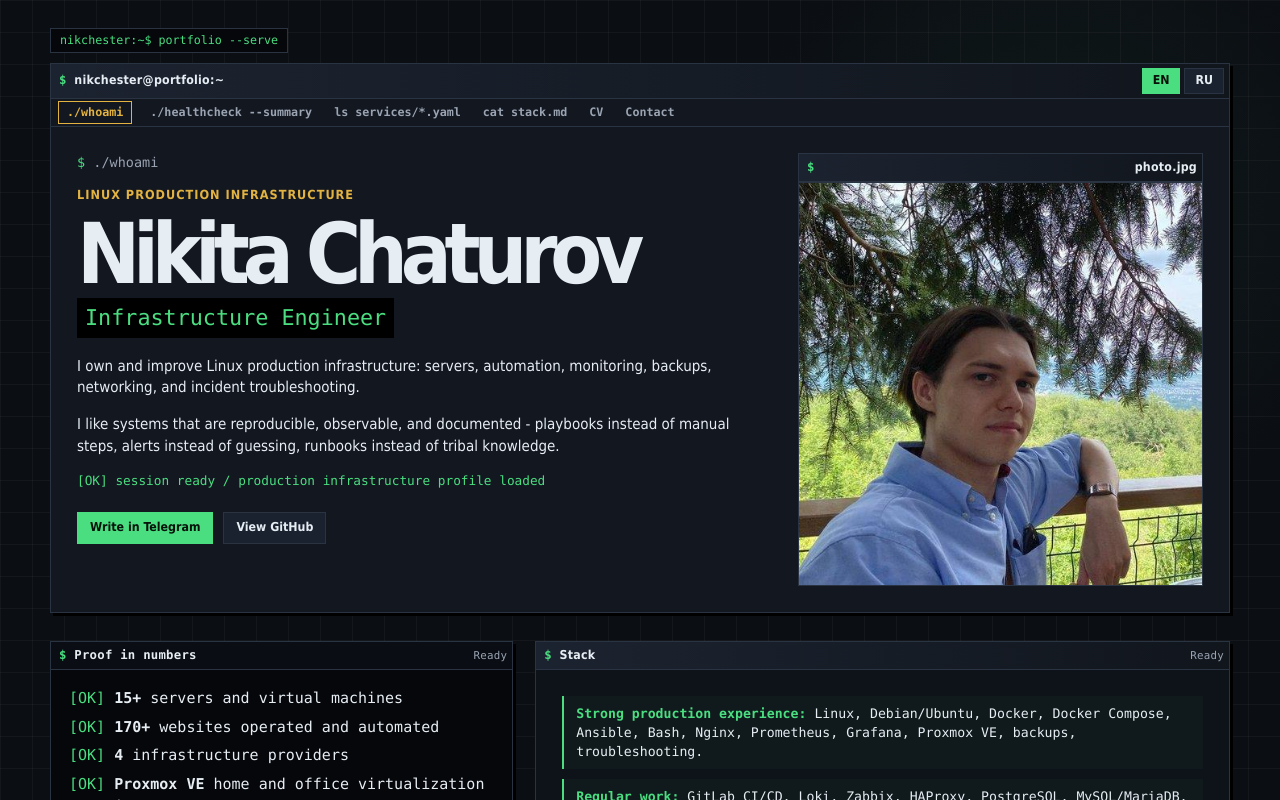
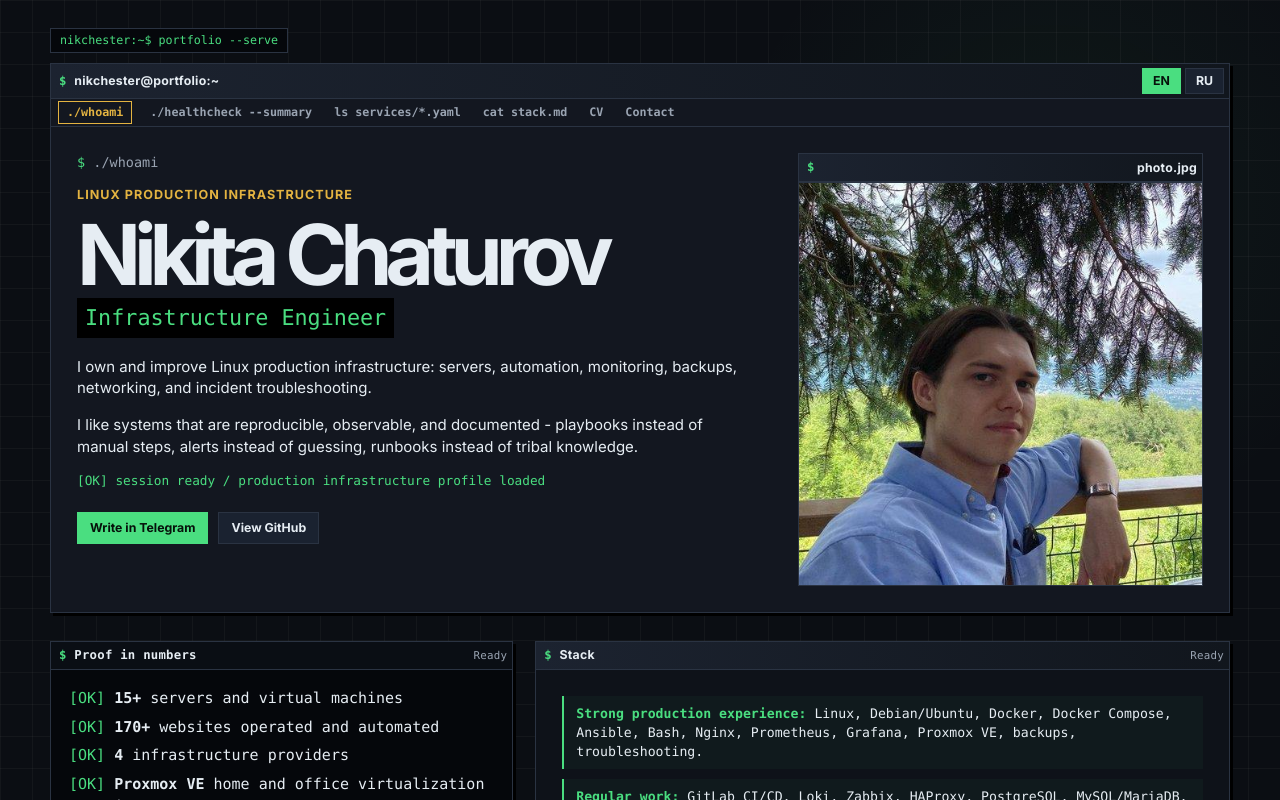
Before and after one commit to Chest3rf1eld/Chest3rf1eld.github.io, a React (Vite) app: page / in a window 1280 px wide. Shown: the top 800 px of the page. Built offline with nearby package versions, Linux system fonts and the light colour scheme; no server answers; a web font is replaced by a local one.

Commit message:
Use Inter for UI typography

```diff
--- a/package.json
+++ b/package.json
@@ -18,6 +18,7 @@
     "lighthouse": "node scripts/run-lighthouse.mjs"
   },
   "dependencies": {
+    "@fontsource/inter": "^5.3.0",
     "@vitejs/plugin-react": "latest",
     "gray-matter": "latest",
     "marked": "latest",
--- a/src/main.tsx
+++ b/src/main.tsx
@@ -1,5 +1,9 @@
 import { StrictMode } from 'react';
 import { createRoot } from 'react-dom/client';
+import '@fontsource/inter/latin-400.css';
+import '@fontsource/inter/latin-700.css';
+import '@fontsource/inter/cyrillic-400.css';
+import '@fontsource/inter/cyrillic-700.css';
 import './styles.css';
 import { App } from './App';
 
--- a/src/styles.css
+++ b/src/styles.css
@@ -1,7 +1,7 @@
 :root {
   color: #e6edf3;
   background: #0b0e13;
-  font-family: "MS Sans Serif", Tahoma, Verdana, Arial, sans-serif;
+  font-family: Inter, "Segoe UI", Arial, sans-serif;
   font-size: 15px;
   line-height: 1.45;
   text-rendering: optimizeLegibility;
```
Also changed, not shown: 1 other file (tests, documents, lock files or other folders).
